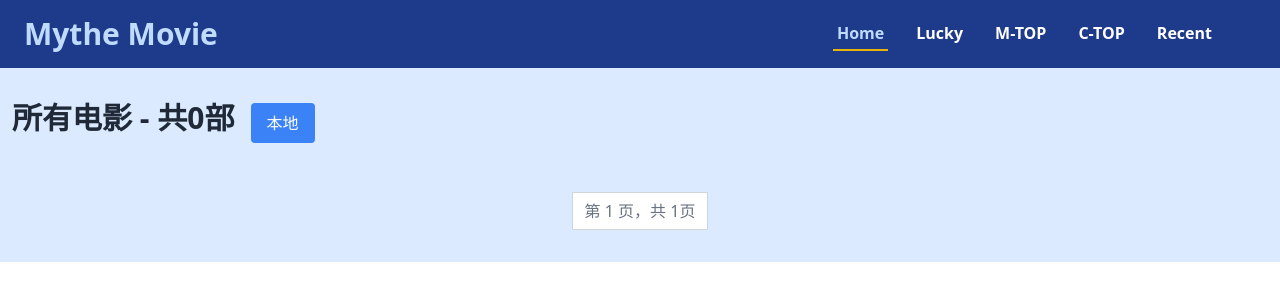
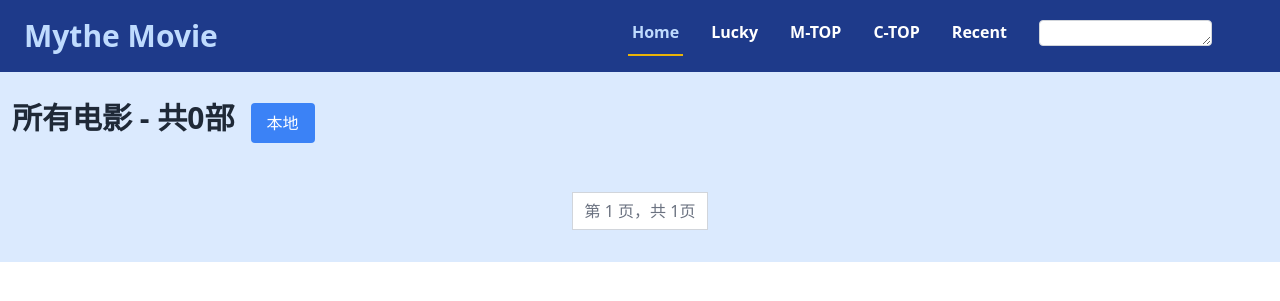
Before and after one commit to mythezone/pytuf, a Django app: page /movie/ in a window 1280 px wide. Shown: the top 301 px of the page. Run offline with Django 5.2, Linux system fonts and the light colour scheme; data that the repository does not hold is empty; some libraries are stand-ins or nearby versions.

Commit message:
Add search textarea to the base template for improved navigation

```diff
--- a/frontend/templates/base.html
+++ b/frontend/templates/base.html
@@ -35,7 +35,12 @@
             </li>
         <li class="mr-6 p-1">
             <a class="text-white hover:text-blue-300" href="/movie/recent/?num=100">Recent</a>
-                </li>
+        </li>
+        <li class="mr-6 p-1">
+            <div>
+                <textarea id="search_text" class="w-full p-1 border border-gray-300 rounded text-xs" rows="1"></textarea>
+            </div>
+        </li>
         </ul>
         </header>
     </div>
```
